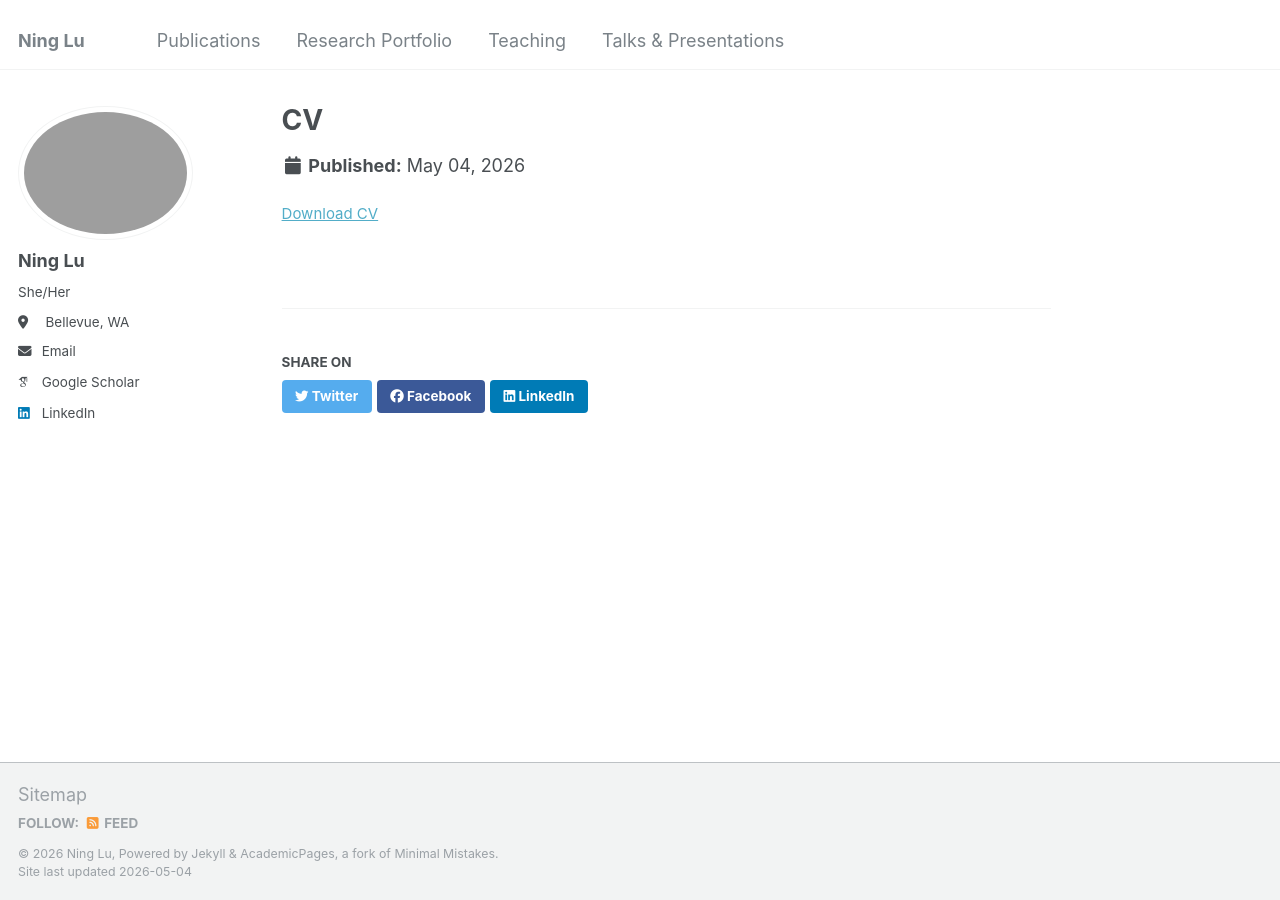
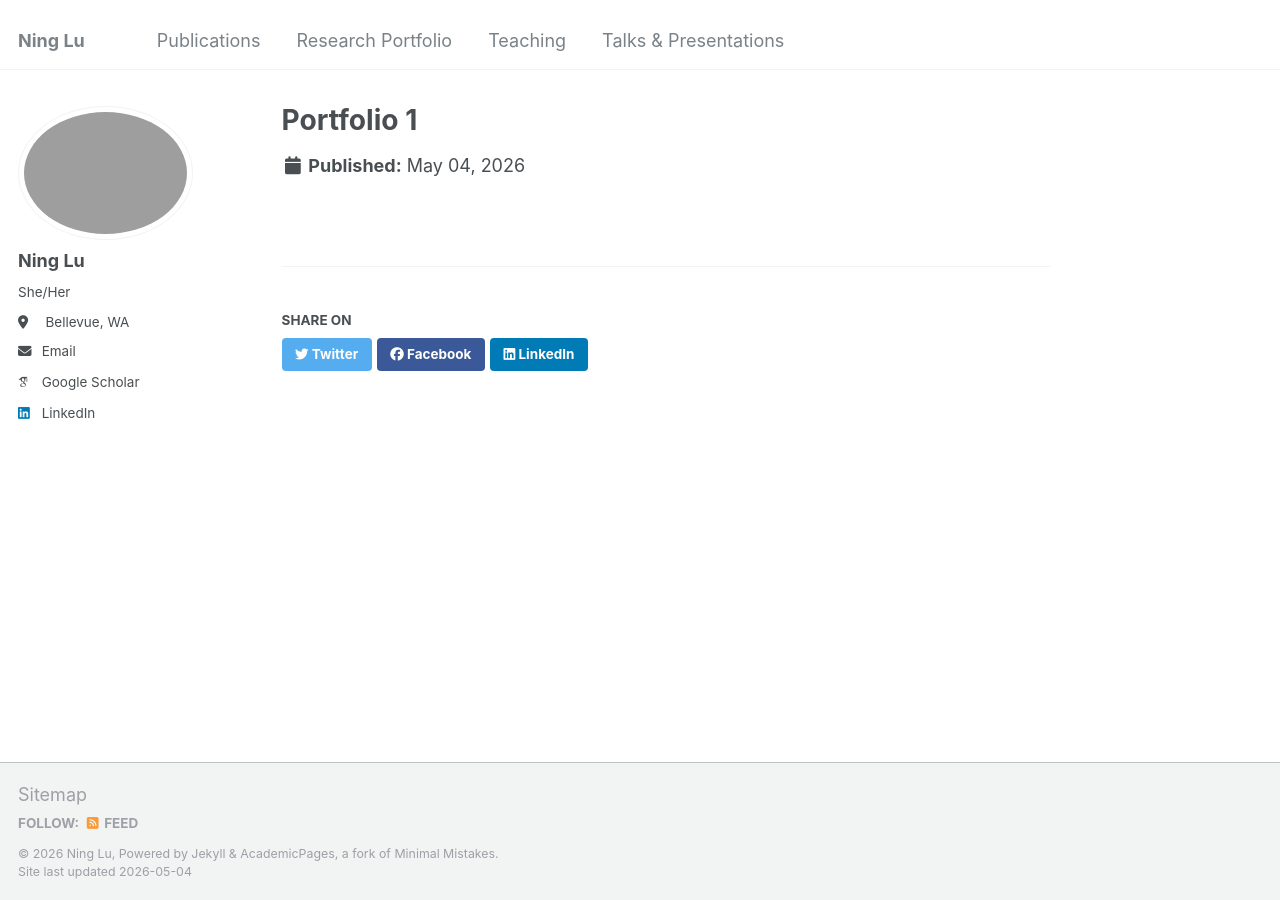
Before and after one commit to NingLu-Ultrasound/ninglu-ultrasound.github.io, a Jekyll site: the page built from _portfolio/portfolio-1.md, in a window 1280 px wide. Built offline with Jekyll 4.4.1, drawn with Linux system fonts in a browser that asks for light colours; some web fonts are replaced; some of the changed lines change nothing that is shown.

Commit message:
Update portfolio-1.md

```diff
--- a/_portfolio/portfolio-1.md
+++ b/_portfolio/portfolio-1.md
@@ -1,6 +1,6 @@
 ---
-title: "CV"
-excerpt: "Last update: 09/06/2025"
-collection: portfolio
-slidesurl: 'http://ninglu-ultrasound.github.io/files/2_NLcv_2025_Sept_shortver.pdf'
+# title: "CV"
+# excerpt: "Last update: 09/06/2025"
+# collection: portfolio
+# slidesurl: 'http://ninglu-ultrasound.github.io/files/2_NLcv_2025_Sept_shortver.pdf'
 ---
```
